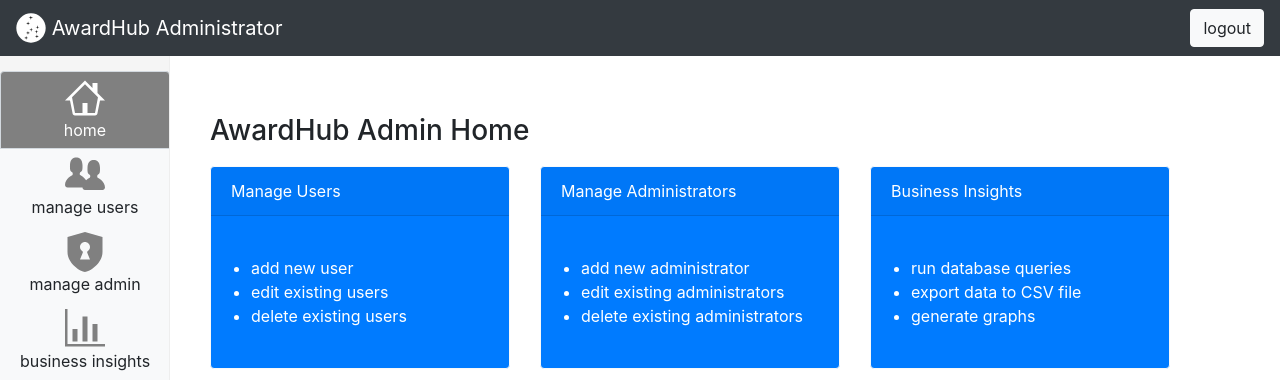
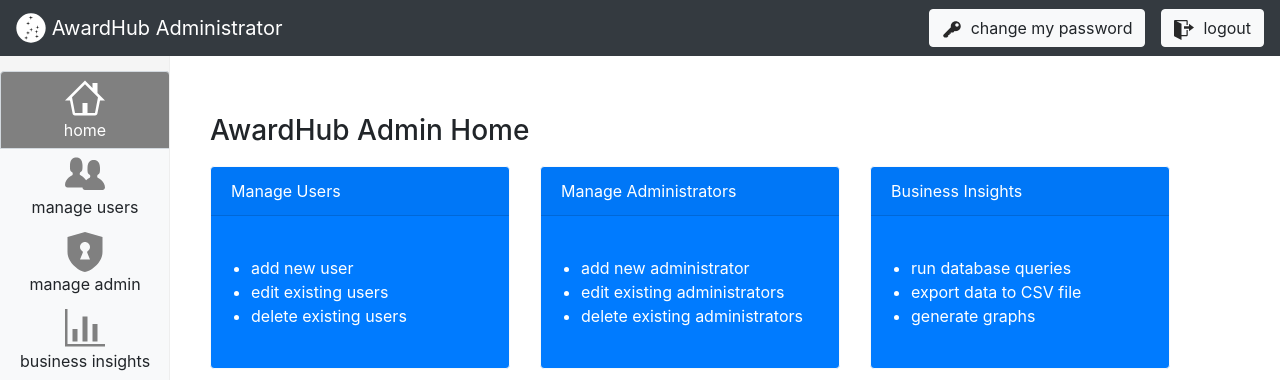
Before and after one commit to fyet/CS-467-S2018, a PHP site: page /admin-side/admin-home.php in a window 1280 px wide. Shown: the top 380 px of the page. Run offline with PHP 8.4, Linux system fonts and the light colour scheme; a user stored in the database is signed in; data comes from the database, SQL or seed files in the repository; some libraries are stand-ins or nearby versions.

Commit message:
Added change password feature for admin accounts.

```diff
--- a/public_html/admin-side/PHP/awardsData.php
+++ b/public_html/admin-side/PHP/awardsData.php
@@ -1,5 +1,5 @@
 <?php
-require_once'../../config.php';
+require_once '../../config.php';
 
 //Data for awards given by date
 $query = "SELECT accolade_date, COUNT(id) AS 'awardsGiven' FROM award GROUP BY accolade_date ORDER BY accolade_date ASC";
--- a/public_html/admin-side/PHP/manage-admin-router.php
+++ b/public_html/admin-side/PHP/manage-admin-router.php
@@ -1,8 +1,8 @@
 <?php
 //Establish connection with DB
-require_once '../../config.php';
+require '../../config.php';
 // Import necessary PHPmailer classes and custom functions
-require_once '../emailHandler.php';
+require '../../emailHandler.php';
 
 //Route request based on HTTP method
 switch($_SERVER['REQUEST_METHOD']) {
--- a/public_html/admin-side/admin-biz-awards-by-branch.php
+++ b/public_html/admin-side/admin-biz-awards-by-branch.php
@@ -79,6 +79,7 @@
   <!-- start report controls -->
   <?php include("components/reportControls.php"); ?>
   <!-- end report controls -->
+  <?php include('components/passwordModal.php'); ?>
   <!-- Optional JavaScript -->
   <!-- jQuery first, then Popper.js, then Bootstrap JS -->
   <script type="text/javascript" src="//ajax.googleapis.com/ajax/libs/jquery/1.10.2/jquery.min.js"></script>
@@ -134,5 +135,6 @@
   </script>
   <script type="text/javascript" src="scripts/branchDataToCSV.js"></script>
   <script type="text/javascript" src="scripts/awardBranchChart.js"></script>
+  <script type="text/javascript" src="scripts/changePassword.js"></script>
 </body>
 </html>
--- a/public_html/admin-side/admin-biz-awards-by-manager.php
+++ b/public_html/admin-side/admin-biz-awards-by-manager.php
@@ -79,6 +79,7 @@
   <!-- start report controls -->
   <?php include("components/reportControls.php"); ?>
   <!-- end report controls -->
+  <?php include('components/passwordModal.php'); ?>
   <!-- Optional JavaScript -->
   <!-- jQuery first, then Popper.js, then Bootstrap JS -->
   <script type="text/javascript" src="//ajax.googleapis.com/ajax/libs/jquery/1.10.2/jquery.min.js"></script>
@@ -134,5 +135,6 @@
   </script>
   <script type="text/javascript" src="scripts/awardManagerChart.js"></script>
   <script type="text/javascript" src="scripts/managerDataToCSV.js"></script>
+  <script type="text/javascript" src="scripts/changePassword.js"></script>
 </body>
 </html>
--- a/public_html/admin-side/admin-biz-awards-by-recipient.php
+++ b/public_html/admin-side/admin-biz-awards-by-recipient.php
@@ -83,6 +83,7 @@
   <!-- start report controls -->
   <?php require_once "components/reportControls.php"; ?>
   <!-- end report controls -->
+  <?php include('components/passwordModal.php'); ?>
   <!-- Optional JavaScript -->
   <!-- jQuery first, then Popper.js, then Bootstrap JS -->
   <script type="text/javascript" src="//ajax.googleapis.com/ajax/libs/jquery/1.10.2/jquery.min.js"></script>
@@ -147,5 +148,6 @@
   <script type="text/javascript" src="scripts/awardRecipientLineChart.js"></script>
   <script type="text/javascript" src="scripts/recipientAwardsTable.js"></script>
   <script type="text/javascript" src="scripts/tableToCSV.js"></script>
+  <script type="text/javascript" src="scripts/changePassword.js"></script>
 </body>
 </html>
--- a/public_html/admin-side/admin-biz-awards-by-user.php
+++ b/public_html/admin-side/admin-biz-awards-by-user.php
@@ -79,6 +79,7 @@
   <!-- start report controls -->
   <?php require_once "components/reportControls.php"; ?>
   <!-- end report controls -->
+  <?php include('components/passwordModal.php'); ?>
   <!-- Optional JavaScript -->
   <!-- jQuery first, then Popper.js, then Bootstrap JS -->
   <script type="text/javascript" src="//ajax.googleapis.com/ajax/libs/jquery/1.10.2/jquery.min.js"></script>
@@ -132,5 +133,7 @@
   </script>
   <script type="text/javascript" src="scripts/userDataToCSV.js"></script>
   <script type="text/javascript" src="scripts/awardGranterChart.js"></script>
+  <script type="text/javascript" src="scripts/changePassword.js"></script>
+  <script type="text/javascript" src="scripts/changePassword.js"></script>
 </body>
 </html>
--- a/public_html/admin-side/admin-biz.php
+++ b/public_html/admin-side/admin-biz.php
@@ -113,6 +113,7 @@
       </div>
     </div>
   </div> <!-- End sidebar and page content -->
+  <?php include('components/passwordModal.php'); ?>
   <!-- jQuery first, then Popper.js, then Bootstrap JS -->
   <script type="text/javascript" src="//ajax.googleapis.com/ajax/libs/jquery/1.10.2/jquery.min.js"></script>
   <script src="https://cdnjs.cloudflare.com/ajax/libs/popper.js/1.12.9/umd/popper.min.js" integrity="sha384-ApNbgh9B+Y1QKtv3Rn7W3mgPxhU9K/ScQsAP7hUibX39j7fakFPskvXusvfa0b4Q" crossorigin="anonymous"></script>
--- a/public_html/admin-side/admin-home.php
+++ b/public_html/admin-side/admin-home.php
@@ -144,6 +144,7 @@
       </div>
     </div>
   </div> <!-- End sidebar and page content -->
+  <?php include('components/passwordModal.php'); ?>
   <!-- Optional JavaScript -->
   <!-- jQuery first, then Popper.js, then Bootstrap JS -->
   <script type="text/javascript" src="//ajax.googleapis.com/ajax/libs/jquery/1.10.2/jquery.min.js"></script>
@@ -154,5 +155,6 @@
     $("#homeBtn").addClass("active"); //add active class to home button
   </script>
   <script type="text/javascript" src="scripts/activityTable.js"></script>
+  <script type="text/javascript" src="scripts/changePassword.js"></script>
 </body>
 </html>
--- a/public_html/admin-side/components/navbar.php
+++ b/public_html/admin-side/components/navbar.php
@@ -17,8 +17,24 @@
   <!-- End brand/logo element -->
   <!-- Start logout button -->
   <ul class="nav justify-content-end">
+    <li class="nav-item d-inline-block mr-3">
+      <button type='button'
+              class="btn btn-light"
+              data-toggle='modal'
+              data-target="#passwordModal">
+        <?php include('../images/Octicons/key.svg');?>
+        <div class="topMenuBtnText">
+          &nbspchange my password
+        </div>
+      </button>
+    </li>
     <li class="nav-item d-inline-block">
-      <a class="btn btn-light" href="http://18.188.194.159/killSession.php">logout</a>
+      <a class="btn btn-light" href="http://18.188.194.159/killSession.php">
+        <?php include('../images/Octicons/sign-out.svg');?>
+        <div class="topMenuBtnText">
+          &nbsplogout
+        </div>
+      </a>
     </li>
   </ul>
   <!-- End logout button -->
--- a/public_html/admin-side/manage-admin.php
+++ b/public_html/admin-side/manage-admin.php
@@ -183,6 +183,7 @@
       </div>
     </div>
   </div>
+  <?php include('components/passwordModal.php'); ?>
   <!-- Optional JavaScript -->
   <!-- jQuery first, then Popper.js, then Bootstrap JS -->
   <script type="text/javascript" src="//ajax.googleapis.com/ajax/libs/jquery/1.10.2/jquery.min.js"></script>
@@ -193,5 +194,6 @@
     $("#manageAdminBtn").addClass("active"); //add active class to manage admin button
   </script>
   <script type="text/javascript" src="scripts/manageAdmin.js"></script>
+  <script type="text/javascript" src="scripts/changePassword.js"></script>
 </body>
 </html>
--- a/public_html/styles/custom.css
+++ b/public_html/styles/custom.css
@@ -1,3 +1,11 @@
+.list-group{
+    z-index:10;
+    display:none;
+    position:absolute;
+    color:red;
+}
+
+
 body {
   padding-top: 50px;
 }
@@ -8,6 +16,19 @@ body {
   padding-top: 20px;
   padding-bottom: 50px;
 }
+
+/*top navbar styling*/
+.topMenuBtnText {
+  display: none;
+}
+
+#topMenu svg {
+  height: 20px;
+  width: 20px;
+  vertical-align: middle;
+  fill: #282828;
+}
+
 
 /* start table styling */
 table button svg {
@@ -109,6 +130,10 @@ table button svg {
       padding-left: 210px;
     }
 
+    #topMenu .topMenuBtnText {
+      display: inline-block;
+    }
+
     #sidebar {
         padding-top: 20px;
         width: 170px;
```
